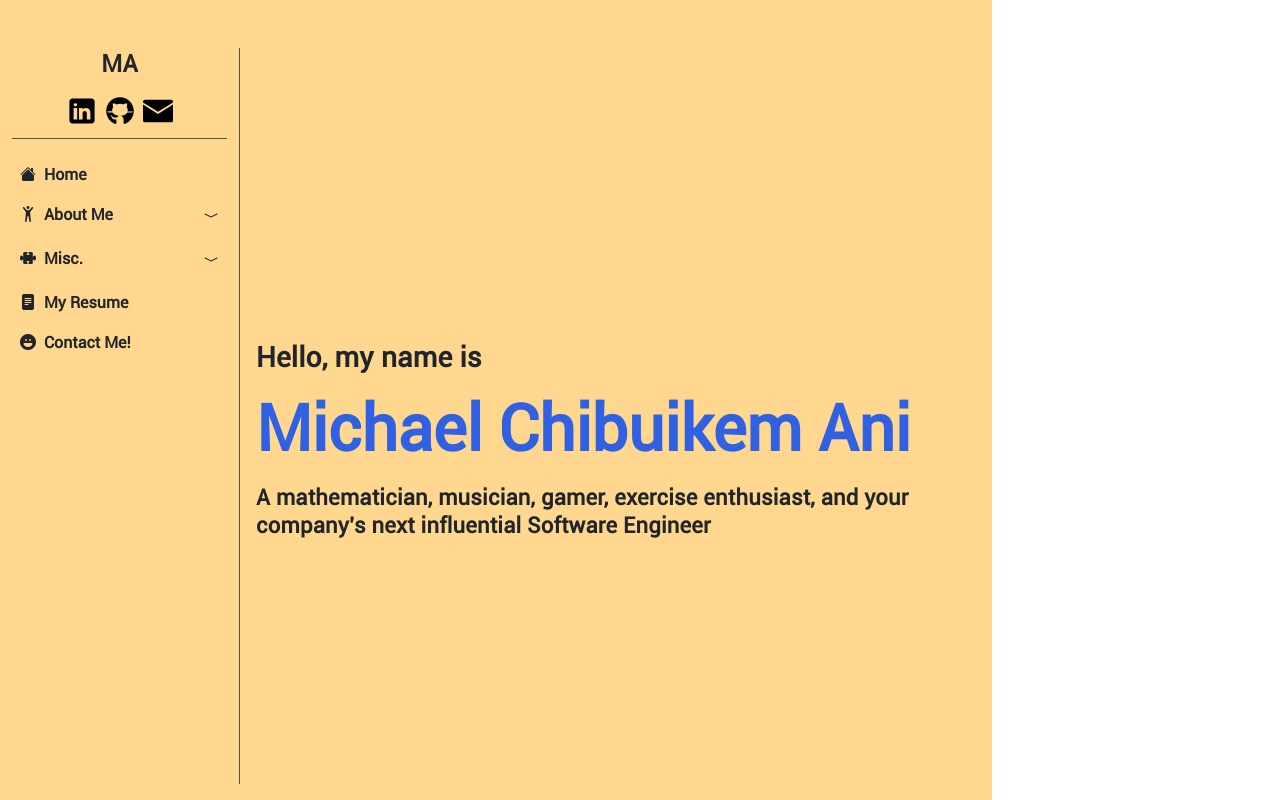
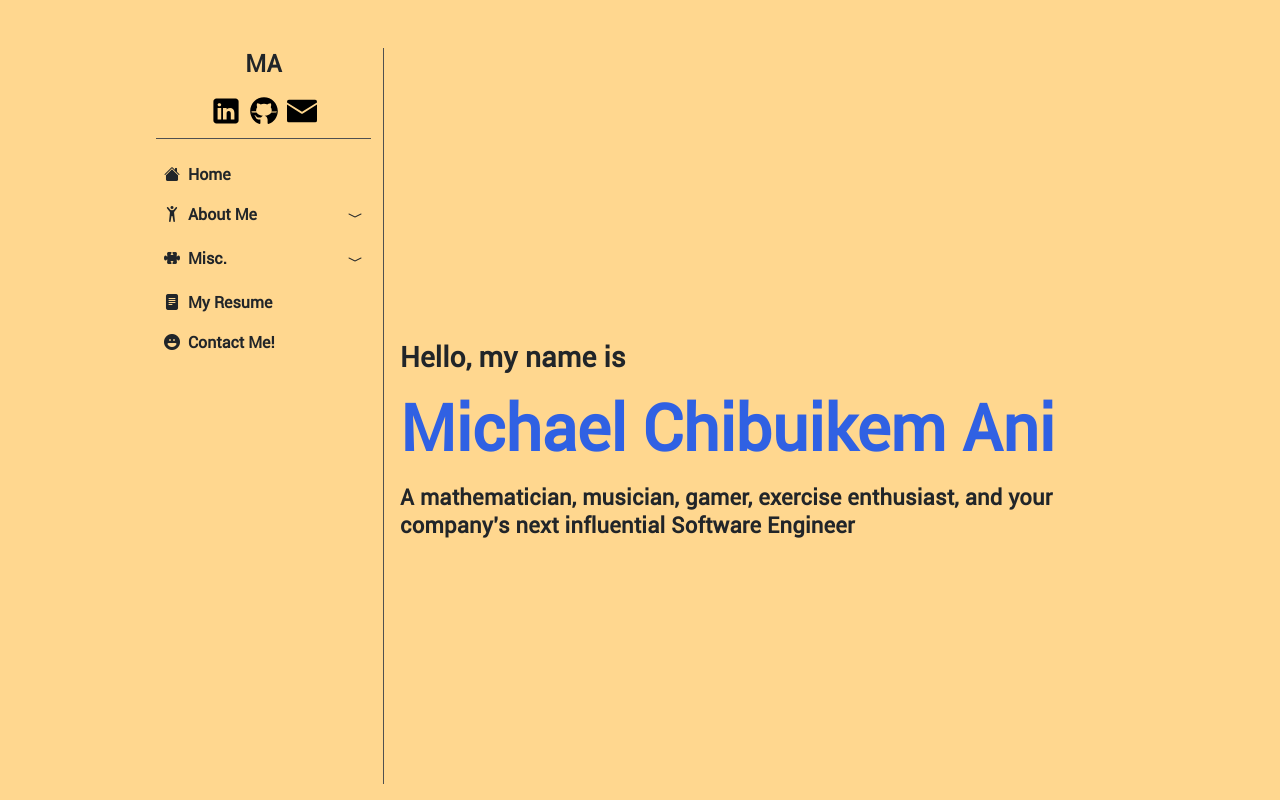
Before and after one commit to Smashthehedgehog/my-app, a React (Create React App) app: page / in a window 1280 px wide. Shown: the top 800 px of the page. Built offline with nearby package versions, Linux system fonts and the light colour scheme.

Commit message:
Update App.css

```diff
--- a/src/App.css
+++ b/src/App.css
@@ -7,7 +7,7 @@
 }
 
 .fit-content {
-  width: fit-content;
+  min-width: fit-content;
 }
 
 .sidebar-layout {
```
